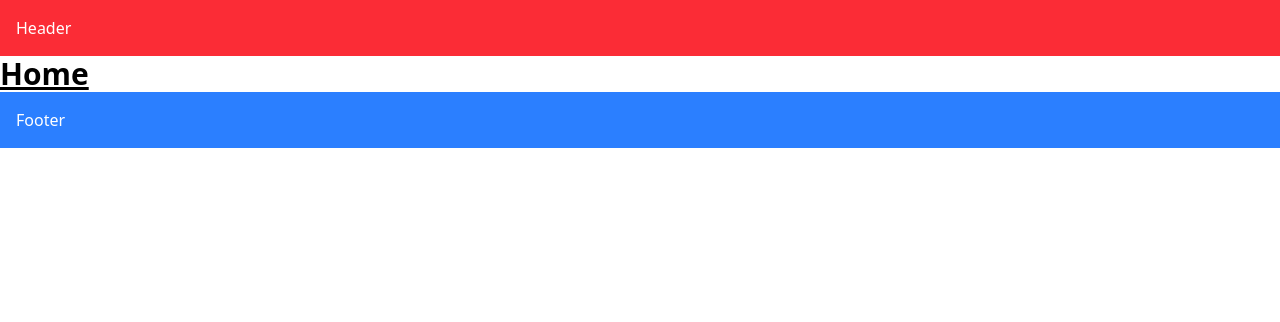
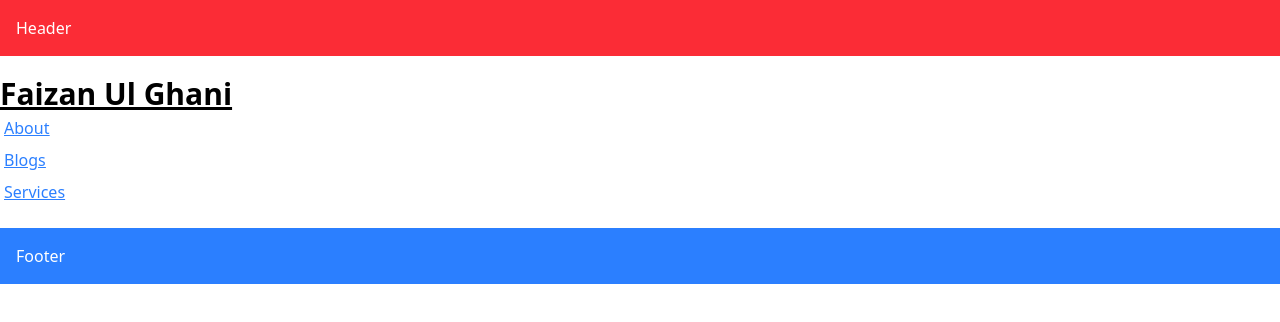
Before and after one commit to Faizanulghani/first-next-js-app, a Next.js app: page / in a window 1280 px wide. Shown: the top 322 px of the page. Built offline with nearby package versions, Linux system fonts and the light colour scheme.

Commit message:
Added layout and meta data

```diff
--- a/app/about/page.js
+++ b/app/about/page.js
@@ -1,7 +1,9 @@
+export const metadata = {
+  title: "About",
+};
+
 const Aboutpage = () => {
-  return (
-    <div>About page</div>
-  )
-}
+  return <div>About page</div>;
+};
 
-export default Aboutpage
+export default Aboutpage;
--- a/app/blogs/[blogId]/page.js
+++ b/app/blogs/[blogId]/page.js
@@ -1,8 +1,14 @@
+export async function generateMetadata({ params }) {
+  let { blogId } = await params;
+  return {
+    title: `Blog Id: ${blogId}`,
+  };
+}
+
 const BlogIdPage = async ({ params }) => {
   let { blogId } = await params;
-  console.log(blogId);
 
-  return <div>BlogIdPage</div>;
+  return <div>Blog Id: {blogId}</div>;
 };
 
 export default BlogIdPage;
--- a/app/blogs/page.js
+++ b/app/blogs/page.js
@@ -1,3 +1,7 @@
+export const metadata = {
+  title: "Blogs",
+};
+
 const Blogpage = () => {
   return <div>Blog page</div>;
 };
--- a/app/layout.js
+++ b/app/layout.js
@@ -1,4 +1,11 @@
 import "./globals.css";
+export const metadata = {
+  title: {
+    template: "%s | Faizan Ul Ghani",
+    default: "Faizan Ul Ghani",
+  },
+  description: "Hello World!",
+};
 
 export default function RootLayout({ children }) {
   return (
@@ -7,7 +14,7 @@ export default function RootLayout({ children }) {
         <header className="bg-red-500 p-4 text-white">Header</header>
         {children}
         <footer className="bg-blue-500 p-4 text-white">Footer</footer>
-        </body>
+      </body>
     </html>
   );
 }
--- a/app/page.js
+++ b/app/page.js
@@ -1,8 +1,20 @@
+import Link from "next/link";
 
 export default function Home() {
   return (
-    <div>
-      <h1 className="text-3xl font-bold underline">Home</h1>
+    <div className="my-5">
+      <h1 className="text-3xl font-bold underline">Faizan Ul Ghani</h1>
+      <div>
+        <p className="p-1 text-blue-500 underline">
+          <Link href="/about">About</Link>
+        </p>
+        <p className="p-1 text-blue-500 underline">
+          <Link href="/blogs">Blogs</Link>
+        </p>
+        <p className="p-1 text-blue-500 underline">
+          <Link href="/services">Services</Link>
+        </p>
+      </div>
     </div>
   );
 }
--- a/app/services/page.js
+++ b/app/services/page.js
@@ -1,3 +1,7 @@
+export const metadata = {
+  title: "Services",
+};
+
 const Servicespage = () => {
   return (
     <div>Services page</div>
```
